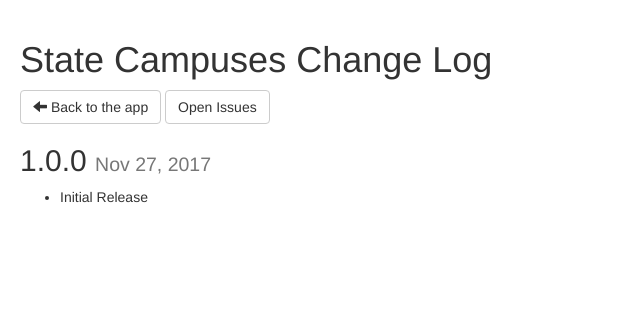
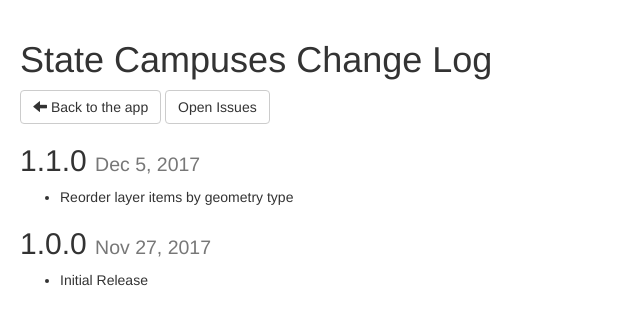
Before and after one commit to agrc/StateCampuses, a website: page _src/ChangeLog.html in a window 1280 px wide. Shown: the whole page, without its empty margins (0-640 px from the left). Drawn offline with nearby package versions, Linux system fonts and the light colour scheme.

Commit message:
Release v1.1.0

```diff
--- a/_src/ChangeLog.html
+++ b/_src/ChangeLog.html
@@ -14,6 +14,10 @@
     <h1>State Campuses Change Log</h1>
     <a href="./" class="btn btn-default"><span class="glyphicon glyphicon-arrow-left"></span> Back to the app</a>
     <a href="https://github.com/agrc/statecampuses/issues?state=open" class="btn btn-default">Open Issues</a>
+    <h2>1.1.0 <small>Dec 5, 2017</small></h2>
+    <ul>
+        <li>Reorder layer items by geometry type</li>
+    </ul>
     <h2>1.0.0 <small>Nov 27, 2017</small></h2>
     <ul>
         <li>Initial Release</li>
--- a/_src/app/config.js
+++ b/_src/app/config.js
@@ -48,7 +48,7 @@ define([
 
         // version.: String
         //      The version number.
-        version: '1.0.0',
+        version: '1.1.0',
 
         // apiKey: String
         //      The api key used for services on api.mapserv.utah.gov
--- a/_src/app/package.json
+++ b/_src/app/package.json
@@ -1,6 +1,6 @@
 {
     "name": "state-campuses.app",
-    "version": "1.0.0",
+    "version": "1.1.0",
     "main": "main",
     "description": "state-campuses",
     "homepage": "https://github.com/agrc/",
--- a/bower.json
+++ b/bower.json
@@ -1,6 +1,6 @@
 {
   "name": "state-campuses",
-  "version": "1.0.0",
+  "version": "1.1.0",
   "dependencies": {
     "esri": "arcgis-js-api#~3.22.0",
     "layer-selector": "agrc-layer-selector#~1.1.1",
--- a/package.json
+++ b/package.json
@@ -1,6 +1,6 @@
 {
   "name": "state-campuses",
-  "version": "1.0.0",
+  "version": "1.1.0",
   "description": "state-campuses",
   "homepage": "",
   "keywords": [
```
